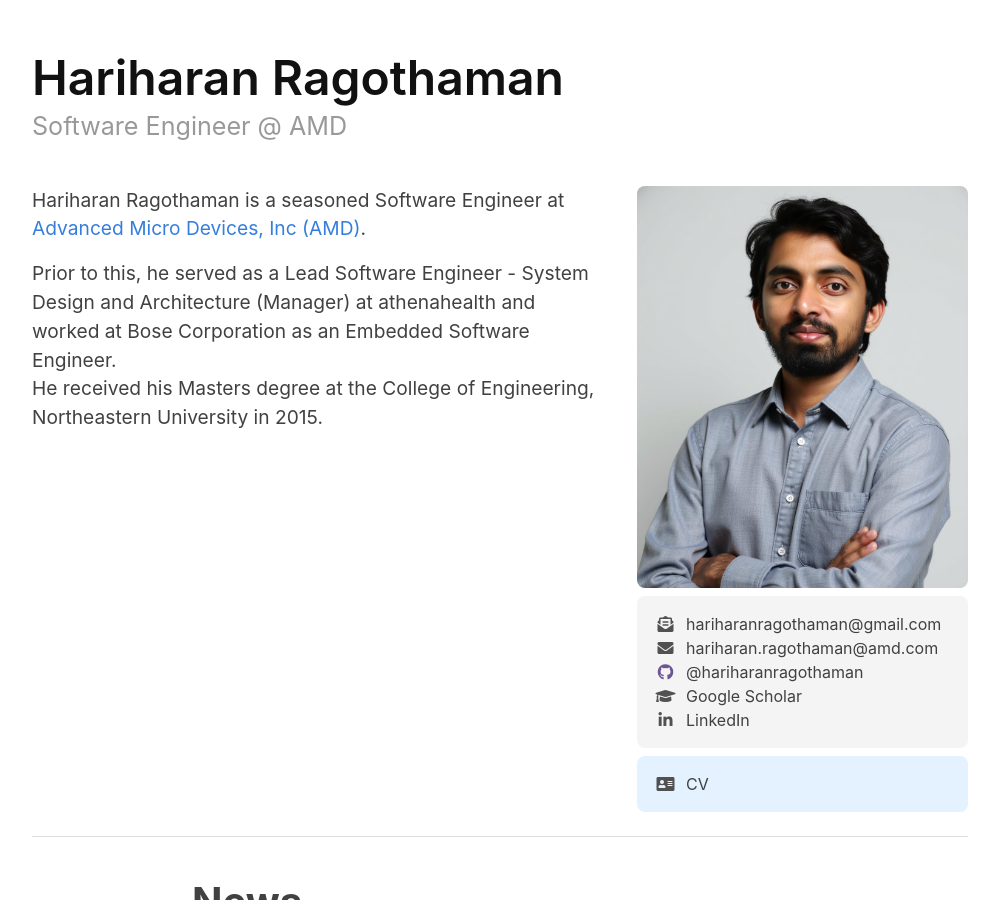
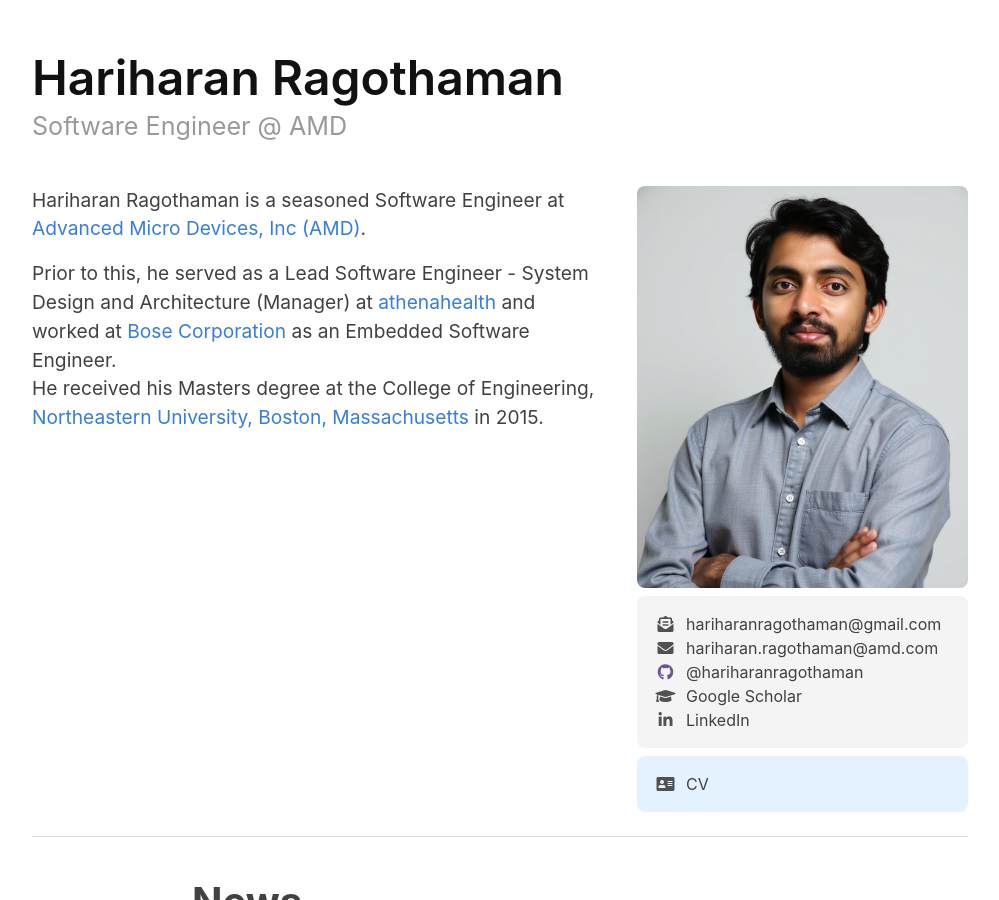
Before and after one commit to hariharanragothaman/hariharanragothaman.github.io, a Jekyll site: the page built from index.md, in a window 1280 px wide and 900 px high. Shown: the whole window, without its empty margins (140-1139 px from the left). Built offline with Jekyll 4.4.1, drawn with Linux system fonts in a browser that asks for light colours; nearby versions of some CDN libraries; some web fonts are replaced.

Commit message:
Polishes and Updates

```diff
--- a/index.md
+++ b/index.md
@@ -18,10 +18,10 @@ jsarr:
 	</div>
 	<div style="height: 1rem"></div>
 	<div>
-       Prior to this, he served as a Lead Software Engineer - System Design and Architecture (Manager) at athenahealth and worked at Bose Corporation as an Embedded Software Engineer.
+       Prior to this, he served as a Lead Software Engineer - System Design and Architecture (Manager) at <a href="https://www.athenahealth.com/">athenahealth</a>  and worked at <a href="https://www.bose.com/explore/music-at-home">Bose Corporation</a> as an Embedded Software Engineer.
 	</div>
 	<div class="intro-left">
-        He received his Masters degree at the College of Engineering, Northeastern University in 2015.
+        He received his Masters degree at the College of Engineering, <a href="https://www.northeastern.edu/">Northeastern University, Boston, Massachusetts</a> in 2015.
 	</div>
 	<div style="height: 1rem"></div>
 </div>
```
